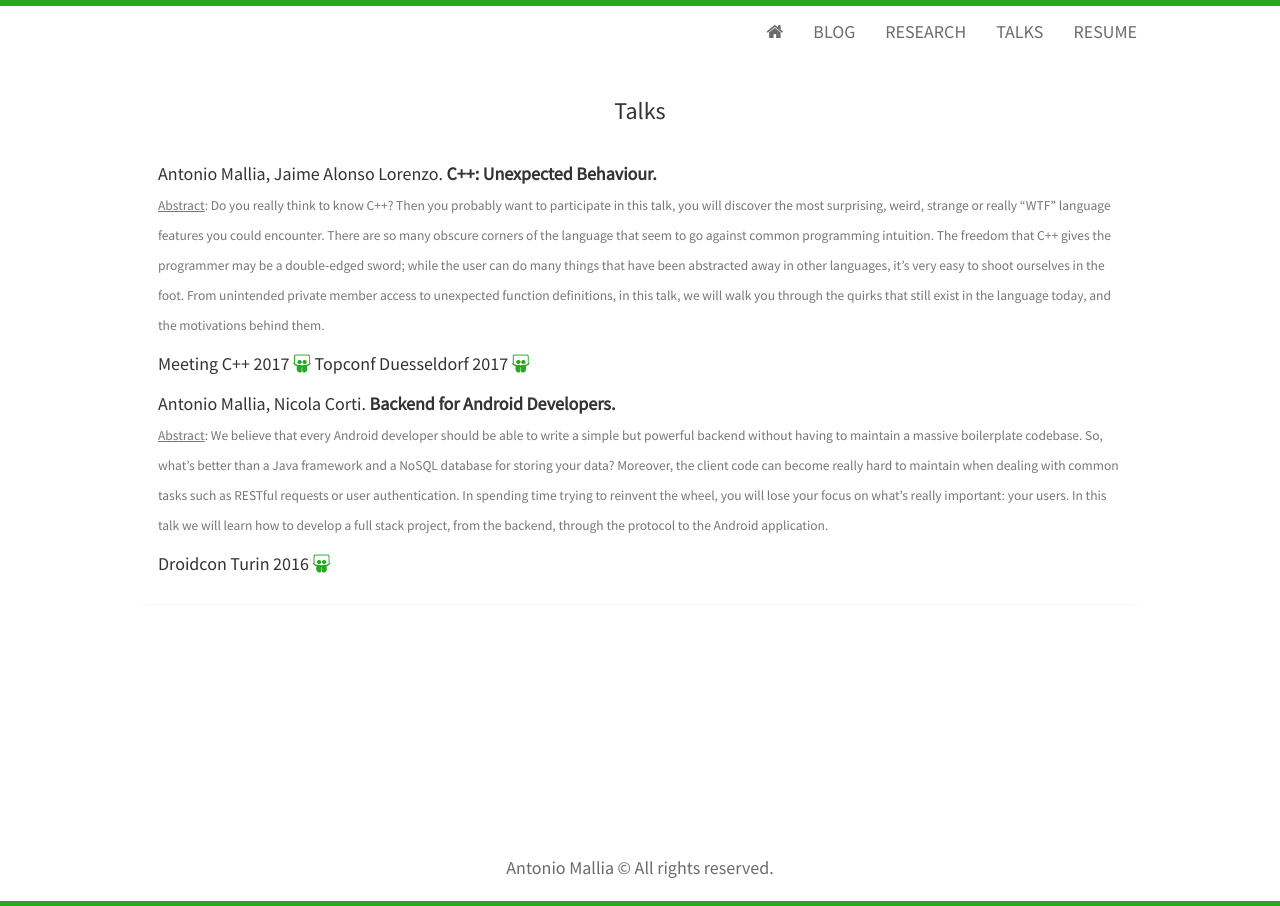
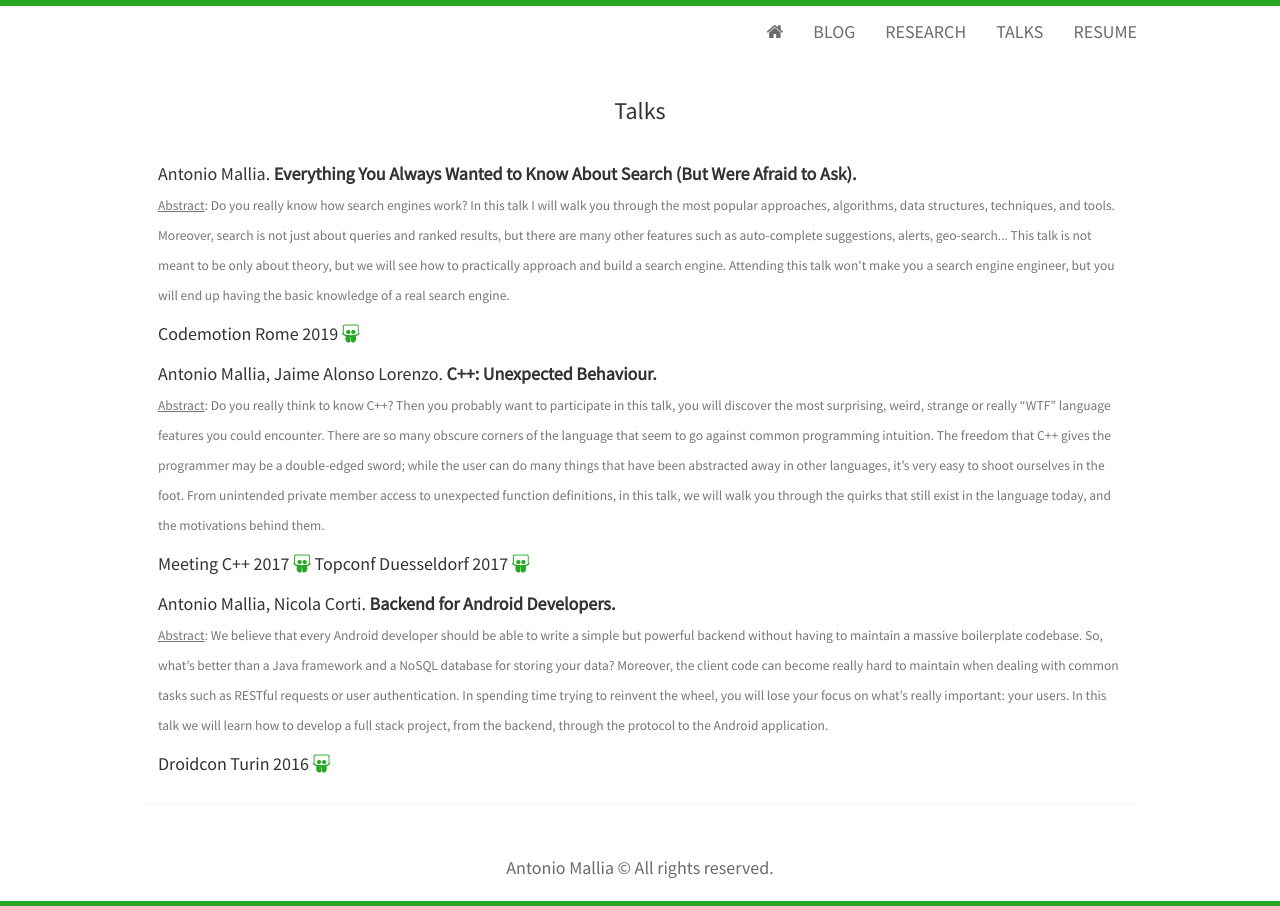
Before and after one commit to amallia/amallia.github.io, a Jekyll site: the page built from talks.html, in a window 1280 px wide. Built offline with Jekyll 4.4.1, drawn with Linux system fonts in a browser that asks for light colours; nearby versions of some CDN libraries.

Commit message:
Added Codemotion 2019 talk

```diff
--- a/talks.html
+++ b/talks.html
@@ -8,6 +8,14 @@ title: Antonio Mallia's Blog
 </h3>
   <div class="panel panel-default">
     <div class="panel-body">
+        <h5>
+
+                    <span>Antonio Mallia.</span>
+                    <span class="talk-title">Everything You Always Wanted to Know About Search (But Were Afraid to Ask).</span>
+                    <p> <small><u>Abstract</u>: Do you really know how search engines work? In this talk I will walk you through the most popular approaches, algorithms, data structures, techniques, and tools. Moreover, search is not just about queries and ranked results, but there are many other features such as auto-complete suggestions, alerts, geo-search... This talk is not meant to be only about theory, but we will see how to practically approach and build a search engine. Attending this talk won't make you a search engine engineer, but you will end up having the basic knowledge of a real search engine.</small></p>
+                    <span>Codemotion Rome 2019</span>
+                    <a href="{{ site.url }}/uploads/Codemotion19.pdf"><i class="fa fa-slideshare" aria-hidden="true"></i></a>
+        </h5>
         <h5>
 
                     <span>Antonio Mallia, Jaime Alonso Lorenzo.</span>
```
Also changed, not shown: 1 other file.
